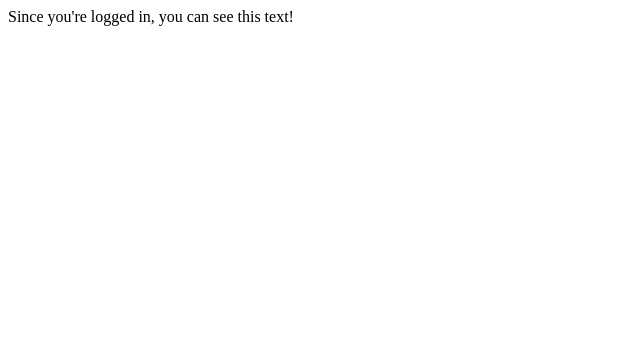
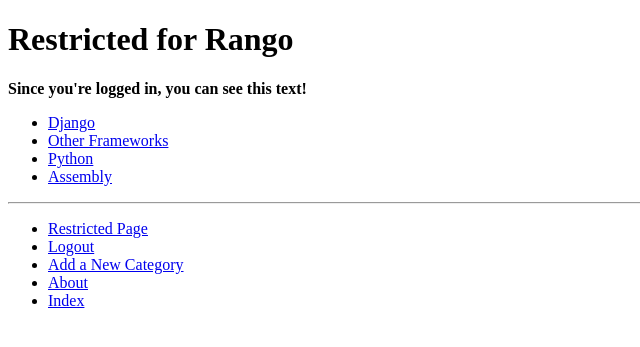
Before and after one commit to Po-wxp/tango_with_django_project, a Django app: page /rango/restricted/ in a window 1280 px wide. Shown: the top 347 px of the page, without its empty margins (0-640 px from the left). Run offline with Django 3.2, Linux system fonts and the light colour scheme; a user stored in the database is signed in; data comes from the database, SQL or seed files in the repository; both versions use the stored data as it was after the commit.

Commit message:
finish chapter9

```diff
--- a/rango/views.py
+++ b/rango/views.py
@@ -41,6 +41,7 @@ def show_category(request, category_name_slug):
 
       return render(request, 'rango/category.html', context=context_dict)
 
+@login_required
 def add_category(request):
       form = CategoryForm()
 
@@ -56,6 +57,7 @@ def add_category(request):
 
       return render(request, 'rango/add_category.html', {'form': form})
 
+@login_required
 def add_page(request, category_name_slug):
      try:
             category = Category.objects.get(slug=category_name_slug)
@@ -127,7 +129,7 @@ def register(request):
 def user_login(request):
        if request.method == 'POST':
             username = request.POST.get('username')
-            password= request.POST.get('password')
+            password = request.POST.get('password')
 
             #Use Dajngo's machinery to attempt to see if the username/password
             user = authenticate(username=username, password=password)
@@ -154,7 +156,7 @@ def user_login(request):
 
 @login_required
 def restricted(request):
-       return HttpResponse("Since you're logged in, you can see this text!")
+       return render(request, 'rango/restricted.html')
 
 @login_required
 def user_logout(request):
--- a/templates/rango/base.html
+++ b/templates/rango/base.html
@@ -28,11 +28,12 @@
 		{% if user.is_authenticated %}
                                                    <li><a href="{% url 'rango:restricted' %}">Restricted Page</a></li>
                                                    <li><a href="{% url 'rango:logout' %}">Logout</a></li>
+                                                   <li><a href="{% url 'rango:add_category' %}">Add a New Category</a></li>
                                   {% else %}
-                                                   <li><a href="{% url 'rango:register' %}">Sign up</a></li>
+                                                   <li><a href="{% url 'rango:register' %}">Sign Up</a></li>
                                                    <li><a href="{% url 'rango:login' %}">Login</a></li>
                                   {% endif %}
-		<li><a href="{% url 'rango:add_category' %}">Add a New Category</a></li>
+
 		<li><a href="{% url 'rango:about' %}">About</a></li>
 		<li><a href="{% url 'rango:index' %}">Index</a></li>
 
--- a/templates/rango/category.html
+++ b/templates/rango/category.html
@@ -24,7 +24,10 @@
          <strong>No pages currently in category.</strong>
          {% endif %}
 
+         {% if user.is_authenticated %}
          <a href="{% url 'rango:add_page' category.slug %}">Add Page</a> <br />
+         {% endif %}
+
          {% else %}
          The specified category deos not exist.
          {% endif %}
--- a/templates/rango/index.html
+++ b/templates/rango/index.html
@@ -11,7 +11,7 @@
                      <h1>Rango says...</h1>
                      <div>
                             {% if user.is_authenticated %}
-                                       howdy {{ user.username }}
+                                       howdy {{ user.username }}!
                             {% else %}
                                        hey there partner!
                             {% endif %}
--- a/templates/rango/login.html
+++ b/templates/rango/login.html
@@ -13,8 +13,8 @@
                   {% csrf_token %}
                   Username: <input type="text" name="username" value="" size="50" />
                   <br />
-                  Password: <input type="password" name="password " value="" size="50" />
-                  <br/>
+                  Password: <input type="password" name="password" value="" size="50" />
+                  <br />
                   <input type="submit" value="submit" />
          </form>
 {% endblock %}
--- a/templates/rango/register.html
+++ b/templates/rango/register.html
@@ -13,7 +13,7 @@
          Rango says: <strong>thank you for registering!</strong>
          <a href="{% url 'rango:index' %}">Return to the homepage.</a><br />
          {% else %}
-         Rango says: <strong> register here!</strong><br />
+         Rango says: <strong>register here!</strong><br />
          <form id="user_form" method="post" action="{% url 'rango:register' %}"
                      enctype="multipart/form-data">
 
@@ -23,7 +23,7 @@
                      {{ profile_form.as_p }}
 
                      <!--Provide a button to click to submit the form.-->
-                     <input type="submit" name="submit" value="Registered" />
+                     <input type="submit" name="submit" value="Register" />
          </form>
          {% endif %}
 {% endblock %}
--- /dev/null
+++ b/templates/rango/restricted.html
@@ -0,0 +1,15 @@
+<!DOCTYPE html>
+
+{% extends 'rango/base.html' %}
+{% load staticfiles %}
+
+{% block title_block %}
+         Restricted Page
+{% endblock %}
+
+{% block body_block %}
+         <h1>Restricted  for Rango</h1>
+
+         <strong>Since you're logged in, you can see this text!</strong>
+
+{% endblock %}
```
Also changed, not shown: db.sqlite3.
